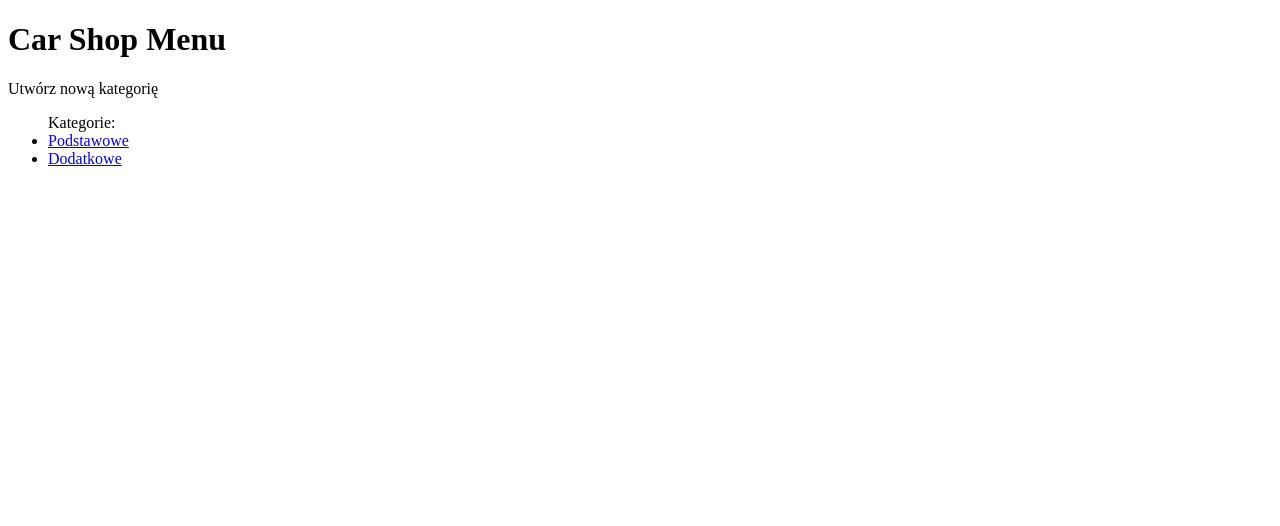
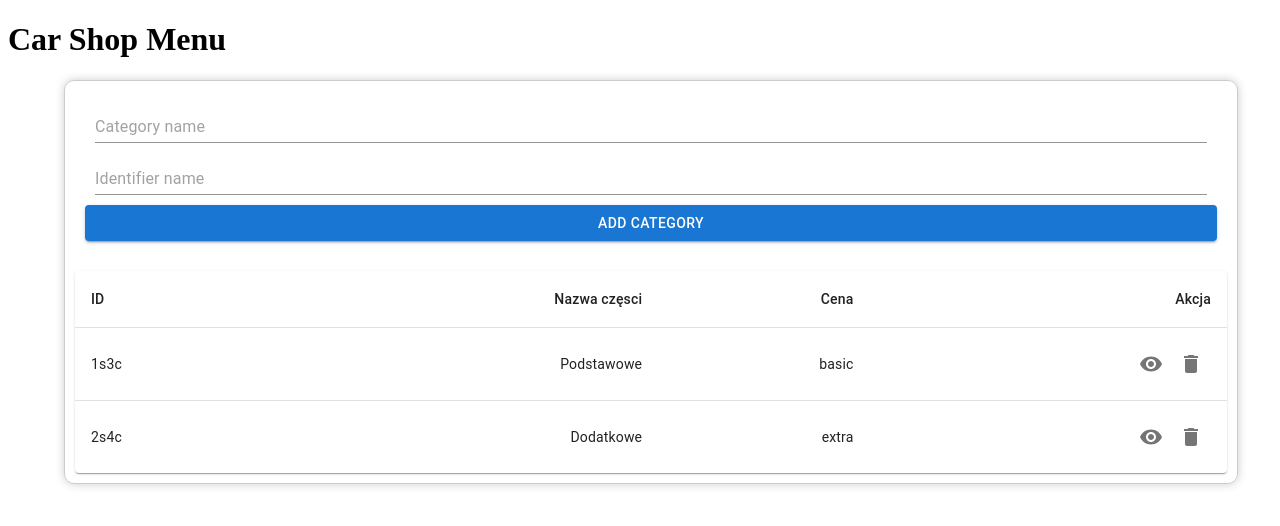
Before and after one commit to PiotrB95/CarShop, a React (Vite) app: page /categories in a window 1280 px wide. Shown: the top 526 px of the page. Built offline with nearby package versions, Linux system fonts and the light colour scheme; data requests are answered from the project's data file.

Commit message:
[CAR-2-3]: Create table for Part and Category

```diff
--- a/package.json
+++ b/package.json
@@ -16,6 +16,7 @@
   "dependencies": {
     "@emotion/react": "^11.14.0",
     "@emotion/styled": "^11.14.0",
+    "@mui/icons-material": "^6.3.1",
     "@mui/material": "^6.3.1",
     "@tanstack/query-core": "^5.62.9",
     "@tanstack/react-query": "^5.62.15",
--- /dev/null
+++ b/src/components/Category/CategoryForm.tsx
@@ -0,0 +1,22 @@
+import { Button, FormGroup, Input, styled } from '@mui/material'
+
+const StyledFormGroup = styled(FormGroup)({
+  width: "auto",
+  marginBottom: "20px",
+  padding: "10px",
+  borderRadius: 10,
+});
+
+const StyledInput = styled(Input)({
+  margin: "10px",
+});
+
+export const CategoryForm = () => {
+  return (
+        <StyledFormGroup>
+          <StyledInput placeholder='Category name' type="text" id="name" name="name" />
+          <StyledInput placeholder='Identifier name' type="text" id="name" name="name" />
+          <Button variant='contained'>Add category</Button>
+        </StyledFormGroup>
+  )
+}
--- /dev/null
+++ b/src/components/Category/CategoryTable.tsx
@@ -0,0 +1,68 @@
+import {
+  IconButton,
+  Paper,
+  Table, TableBody, TableCell,
+  TableContainer,
+  TableHead, TableRow
+} from '@mui/material'
+import { Delete, Visibility } from '@mui/icons-material'
+import CircularProgress from '@mui/material/CircularProgress'
+import { CategoryEntity } from '../../types/category.ts'
+import { Link } from '@tanstack/react-router'
+
+interface Props {
+  data :CategoryEntity[],
+  isFetching: boolean
+}
+
+
+export const CategoryTable = ({ data, isFetching }: Props) => {
+
+  const handleDelete = (id: string) => () => {
+    console.log('Usuwanie kategorii o id:', id)
+  }
+
+  return (
+    <>
+      {isFetching ? <CircularProgress /> : (
+        <TableContainer component={Paper}>
+          <Table aria-label="simple table">
+            <TableHead>
+              <TableRow>
+                <TableCell>ID</TableCell>
+                <TableCell align="right">Nazwa częsci</TableCell>
+                <TableCell align="right">Cena</TableCell>
+                <TableCell align="right">Akcja</TableCell>
+              </TableRow>
+            </TableHead>
+            <TableBody>
+              {data.map((category) => (
+                <TableRow
+                  key={category.id}
+                  sx={{ '&:last-child td, &:last-child th': { border: 0 } }}
+                >
+                  <TableCell>{category.id}</TableCell>
+                  <TableCell align="right">{category.name}</TableCell>
+                  <TableCell align="right">{category.identier}</TableCell>
+                  <TableCell align="right">
+                    <Link
+                      to={`/categories/$categoryId`}
+                      params={{ categoryId: category.id }}
+                    > <IconButton>
+                      <Visibility />
+                    </IconButton>
+                    </Link>
+                    <IconButton
+                      onClick={handleDelete(category.id)}>
+                      <Delete />
+                    </IconButton>
+                  </TableCell>
+                </TableRow>
+
+              ))}
+            </TableBody>
+          </Table>
+        </TableContainer>)}
+    </>
+  )
+}
--- /dev/null
+++ b/src/components/Parts/PartTable.tsx
@@ -0,0 +1,59 @@
+import {
+  IconButton,
+  Paper,
+  Table, TableBody, TableCell,
+  TableContainer,
+  TableHead, TableRow
+} from '@mui/material'
+import { Delete } from '@mui/icons-material'
+import CircularProgress from '@mui/material/CircularProgress'
+import { PartEntity } from '../../types/part.ts'
+
+
+interface Props {
+  data : PartEntity[],
+  isFetching: boolean
+}
+
+export const PartTable = ({ data, isFetching }: Props) => {
+
+  const handleDelete = (id: string) => () => {
+    console.log('Usuwanie part o id:', id)
+  }
+
+  return (
+    <>
+      {isFetching ? <CircularProgress /> : (
+          <TableContainer component={Paper}>
+            <Table sx={{ minWidth: 650 }} aria-label="simple table">
+              <TableHead>
+                <TableRow>
+                  <TableCell>ID</TableCell>
+                  <TableCell align="right">Nazwa częsci</TableCell>
+                  <TableCell align="right">Cena</TableCell>
+                  <TableCell align="right">Akcja</TableCell>
+                </TableRow>
+              </TableHead>
+              <TableBody>
+                {data.map((part) => (
+                  <TableRow
+                    key={part.id}
+                    sx={{ '&:last-child td, &:last-child th': { border: 0 } }}
+                  >
+                    <TableCell>{part.id}</TableCell>
+                    <TableCell align="right">{part.name}</TableCell>
+                    <TableCell align="right">{part.price}</TableCell>
+                    <TableCell align="right">
+                      <IconButton
+                        onClick={handleDelete(part.id)}>
+                        <Delete />
+                      </IconButton>
+                  </TableCell>
+                  </TableRow>
+                ))}
+              </TableBody>
+            </Table>
+          </TableContainer>
+      )}
+    </>)
+}
--- /dev/null
+++ b/src/components/custom/CustomBox.tsx
@@ -0,0 +1,23 @@
+import { Box, styled } from '@mui/material'
+import { ReactNode } from 'react'
+
+const StyledCustomBox = styled(Box)({
+  width: "100%",
+  height: "80",
+  margin: "20px 0",
+  padding: "10px",
+  border: `1px solid #ccc`,
+  borderRadius: 10,
+  boxShadow: "0 0 10px #ccc",
+  display: "flex",
+  flexDirection: "column",
+});
+
+
+export const CustomBox = ({ children }: { children: ReactNode }) => {
+  return (
+    <StyledCustomBox>
+      {children}
+    </StyledCustomBox>
+  )
+}
--- a/src/routes/categories/$categoryId.tsx
+++ b/src/routes/categories/$categoryId.tsx
@@ -2,6 +2,10 @@ import { createFileRoute, useNavigate } from '@tanstack/react-router'
 import CircularProgress from '@mui/material/CircularProgress'
 import { useGetCategoryQuery } from '../../queries/categories/useGetCategoryQuery'
 import { useGetPartsForCategoryQuery } from '../../queries/parts/useGetPartsForCategoryQuery'
+import { PartTable } from '../../components/Parts/PartTable.tsx'
+import { Box, Button, Container, Typography } from '@mui/material'
+import { CustomBox } from '../../components/custom/CustomBox.tsx'
+import { Delete } from '@mui/icons-material'
 
 const CategoryView = () => {
   const navigate = useNavigate()
@@ -14,27 +18,33 @@ const CategoryView = () => {
   if (categoryFetching || partsFetching) return <CircularProgress />
 
   if (!categoryData) return <p>No category.</p>
-
+  if (!partsData) return <p>No parts.</p>
   const onClickHandler = () => {
     navigate({ to: '/categories' })
   }
 
   return (
-    <div>
-      <button onClick={onClickHandler}>Wróć do listy kategorii</button>
-      <h3>Witaj w kategorii: {categoryData.name}</h3>
-      {!partsData ? (
-        <p>No parts in this category.</p>
-      ) : (
-        <ul>
-          {partsData.map((part) => (
-            <li key={part.id}>
-              {part.name} - {part.price}$
-            </li>
-          ))}
-        </ul>
-      )}
-    </div>
+    <Container>
+      <CustomBox>
+        <Box style={{
+          padding: '10px',
+          display: 'flex',
+          flexDirection: 'row',
+          flexWrap: 'wrap',
+          justifyContent: 'space-between'
+        }}>
+          <div>
+            <Typography variant="h4">{categoryData.name}</Typography>
+            <p>{categoryData.id}</p>
+          </div>
+          <div>
+            <Button variant="contained" color="primary" onClick={onClickHandler}>Back</Button>
+            <Button variant="contained" color="error" onClick={onClickHandler}><Delete/></Button>
+          </div>
+      </Box>
+      <PartTable data={partsData} isFetching={partsFetching} />
+    </CustomBox>
+    </Container>
   )
 }
 
--- a/src/routes/categories/index.tsx
+++ b/src/routes/categories/index.tsx
@@ -1,31 +1,24 @@
-import { createFileRoute, Link } from '@tanstack/react-router'
+import { createFileRoute } from '@tanstack/react-router'
 import { useGetCategoriesQuery } from '../../queries/categories/useGetCategoriesQuery'
-import CircularProgress from '@mui/material/CircularProgress'
+import { CategoryTable } from '../../components/Category/CategoryTable.tsx'
+import { Container} from '@mui/material'
+import { CategoryForm } from '../../components/Category/CategoryForm.tsx'
+import { CustomBox } from '../../components/custom/CustomBox.tsx'
+
 
 const CategoriesView = () => {
-  const { data, isFetching } = useGetCategoriesQuery()
+  const { data: categories, isFetching } = useGetCategoriesQuery()
 
-  if (isFetching) return <CircularProgress />
-
-  if (!data) return <p>No data.</p>
+  if (!categories) return <p>Brak kategorii</p>
 
   return (
     <>
-      <p>Utwórz nową kategorię</p>
-      <ul>
-        Kategorie:
-        {data.map((category) => (
-          <li key={category.id}>
-            <Link
-              to="/categories/$categoryId"
-              params={{ categoryId: category.id }}
-            >
-              {' '}
-              {category.name}
-            </Link>
-          </li>
-        ))}
-      </ul>
+      <Container>
+        <CustomBox>
+          <CategoryForm/>
+          <CategoryTable data={categories} isFetching={isFetching}/>
+        </CustomBox>
+      </Container>
     </>
   )
 }
```
Also changed, not shown: 1 other file (tests, documents, lock files or other folders).
